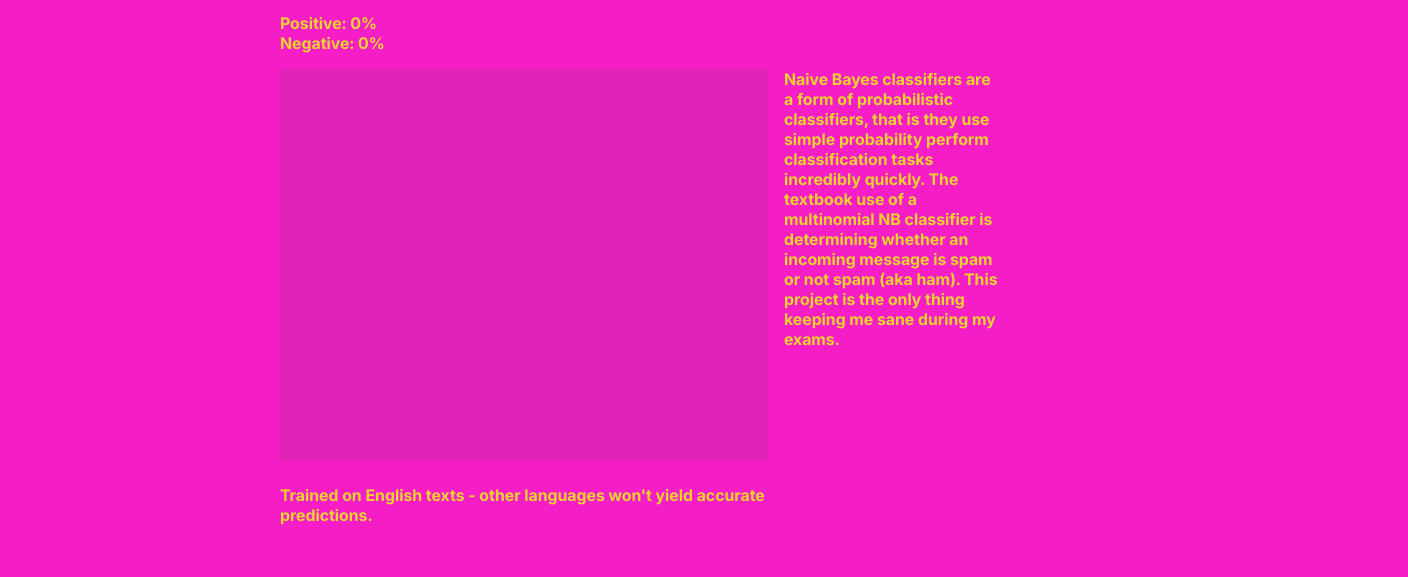
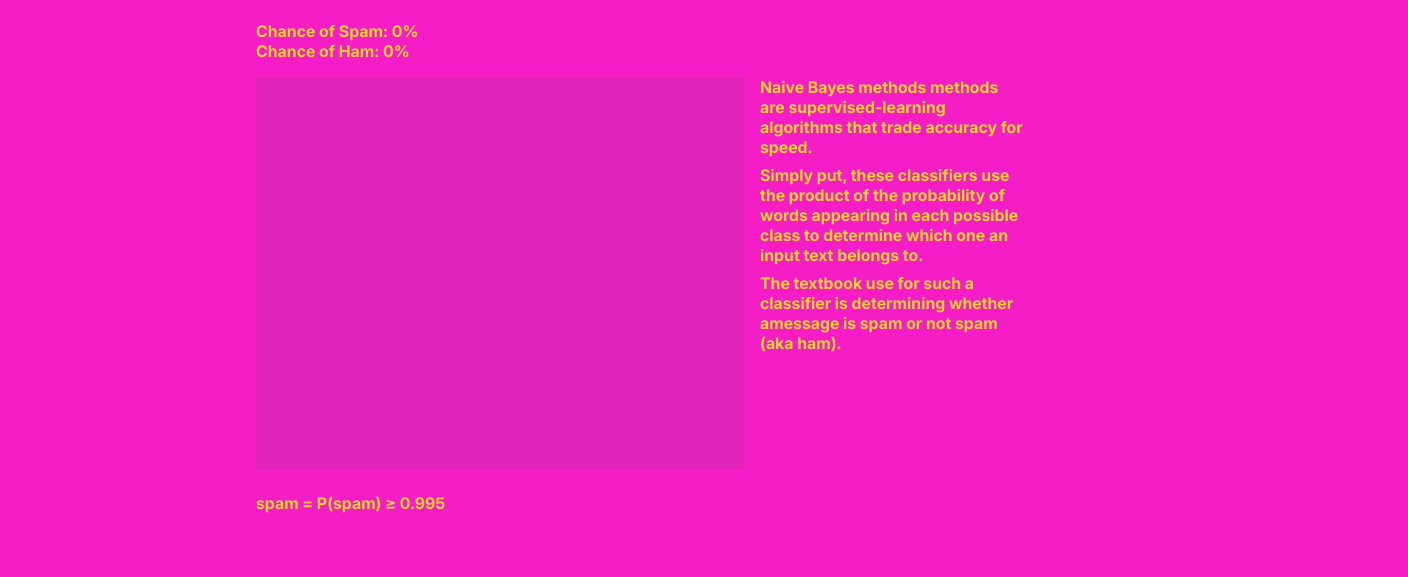
Before and after one commit to John-Ling/spam-or-ham, a website built with Vite: page web/index.html in a window 1280 px wide. Shown: the part 231-808 px from the top of the page, 1408 px wide, since content can reach past the window. Built offline with nearby package versions, Linux system fonts and the light colour scheme; files whose address does not match are found by name.

Commit message:
chore: styling

```diff
--- a/web/index.html
+++ b/web/index.html
@@ -18,20 +18,30 @@
 
     <div id="app-body">
       <div class="probability-container ">
-        <p class="prose">Positive: <span id="positive-value">0%</span></p>
-        <p class="prose">Negative: <span id="negative-value">0%</span></p>
+        <p class="prose">Chance of Spam: <span id="positive-value">0%</span></p>
+        <p class="prose">Chance of Ham: <span id="negative-value">0%</span></p>
       </div>
       <div class="container">
         <div class="container-vertical">
           <div id="input-field" contenteditable="plaintext-only" spellcheck="false"></div>
-          <p class="prose">Trained on English texts - other languages won't yield accurate predictions.</p>
+          <div>
+            <p class="prose">spam = P(spam) ≥ 0.995</p>
+          </div>
         </div>
-        <p class="prose description">Naive Bayes classifiers are a form of probabilistic classifiers, that is they use
-          simple
-          probability perform classification tasks incredibly quickly. The textbook use of a multinomial NB classifier
-          is
-          determining whether an incoming message is <span>spam</span> or not spam (aka <span>ham</span>).
-          This project is the only thing keeping me sane during my exams.</p>
+        <div class="container-vertical">
+          <p class="prose description">
+            Naive Bayes methods methods are supervised-learning algorithms that trade accuracy for speed.
+          </p>
+          <p class="prose description">
+            Simply put, these classifiers use the product of the probability of words appearing in each possible class
+            to
+            determine which one an input text belongs to.
+          </p>
+          <p class="prose description">
+            The textbook use for such a classifier is determining whether amessage
+            is spam or not spam (aka ham).
+          </p>
+        </div>
       </div>
     </div>
   </div>
--- a/web/style.css
+++ b/web/style.css
@@ -55,7 +55,7 @@
     flex-direction: column;
     gap: 1rem;
     width: 40vw;
-    min-width: 45rem;
+    min-width: 48rem;
     padding: 0.25rem;
 }
 
@@ -86,6 +86,7 @@
 .description {
     font-family: "Inter";
     margin: 0;
+    max-width: 20rem;
     padding: 0;
 }
 
@@ -103,7 +104,7 @@
 .probability-container {
     display: flex;
     flex-direction: column;
-
+    width: 90vw;
 }
 
 .probability-container p {
@@ -124,7 +125,6 @@
     pointer-events: none;
     z-index: 1000;
     padding: 0.25rem 0.5rem;
-    border-radius: 0.25rem;
     font: 0.75rem "Inter";
     white-space: nowrap;
     background: var(--foreground);
@@ -166,7 +166,7 @@
     font-family: "Inter";
     resize: none;
     white-space: pre-wrap;
-    width: clamp(14rem, 80vw, 30rem);
+    width: clamp(14rem, 90vw, 30rem);
     height: 24rem;
     overflow-wrap: anywhere;
     overflow-x: scroll;
@@ -195,6 +195,10 @@
         flex-direction: column;
     }
 
+    .probability-container {
+        align-items: first baseline;
+    }
+
     .container-vertical {
         justify-content: center;
         align-items: center;
```
